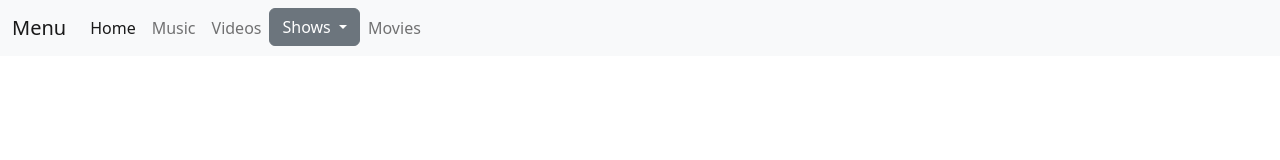
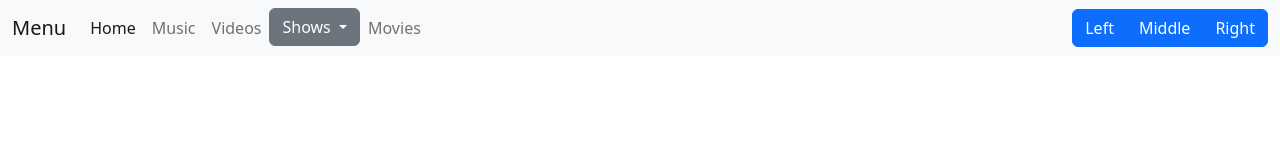
Before and after one commit to Russell250/sample, a plain HTML site: page page4.html in a window 1280 px wide. Drawn offline with nearby package versions, Linux system fonts and the light colour scheme.

Commit message:
Update page4.html

```diff
--- a/page4.html
+++ b/page4.html
@@ -33,6 +33,11 @@
         </li>
       </ul>
     </div>
+   <div class="btn-group" role="group" aria-label="Basic example">
+  <button type="button" class="btn btn-primary">Left</button>
+  <button type="button" class="btn btn-primary">Middle</button>
+  <button type="button" class="btn btn-primary">Right</button>
+</div>
   </div>
 </nav>
   <script src="https://cdn.jsdelivr.net/npm/bootstrap@5.2.0/dist/js/bootstrap.bundle.min.js" integrity="sha384-A3rJD856KowSb7dwlZdYEkO39Gagi7vIsF0jrRAoQmDKKtQBHUuLZ9AsSv4jD4Xa" crossorigin="anonymous"></script>
```
